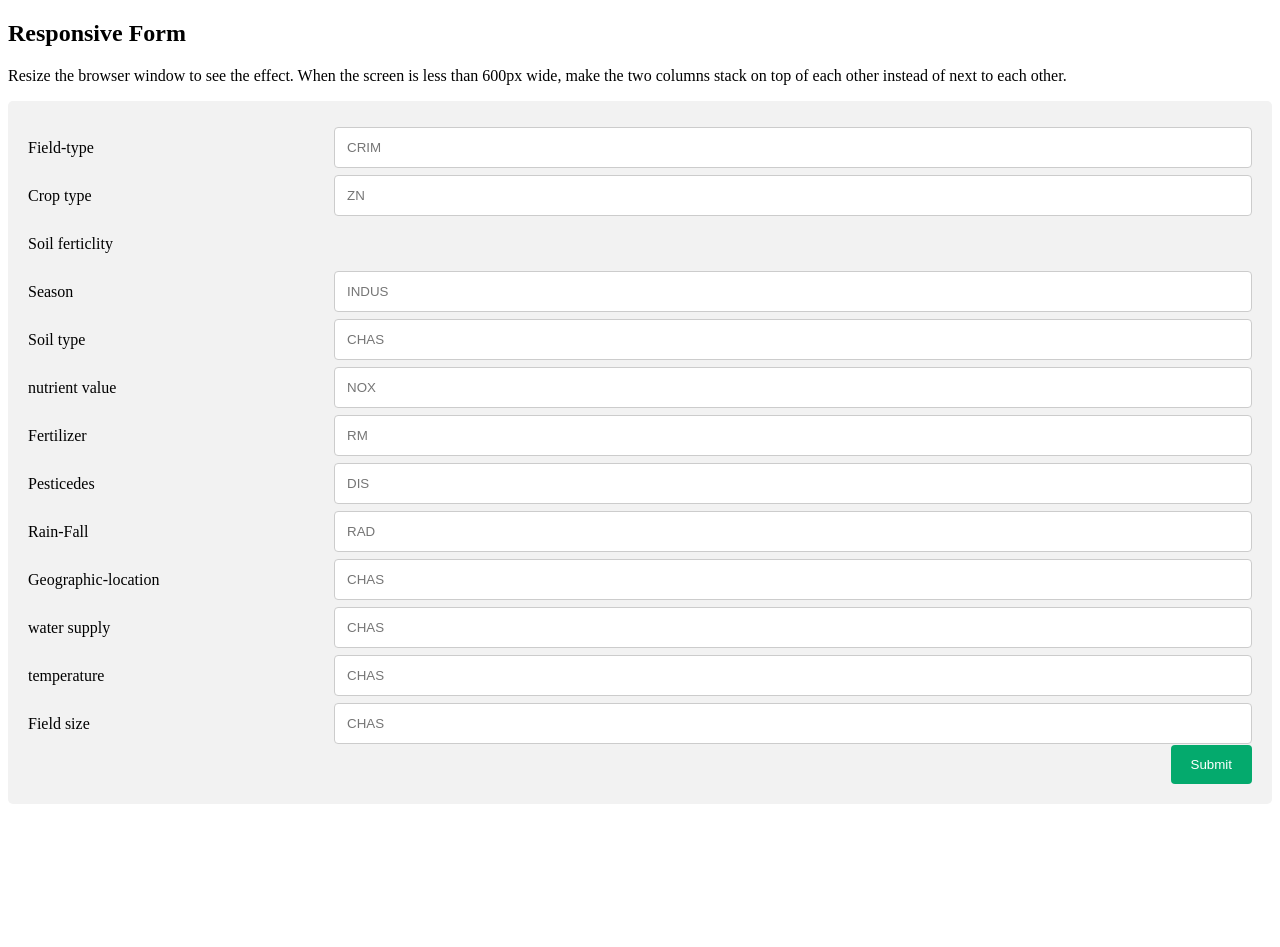
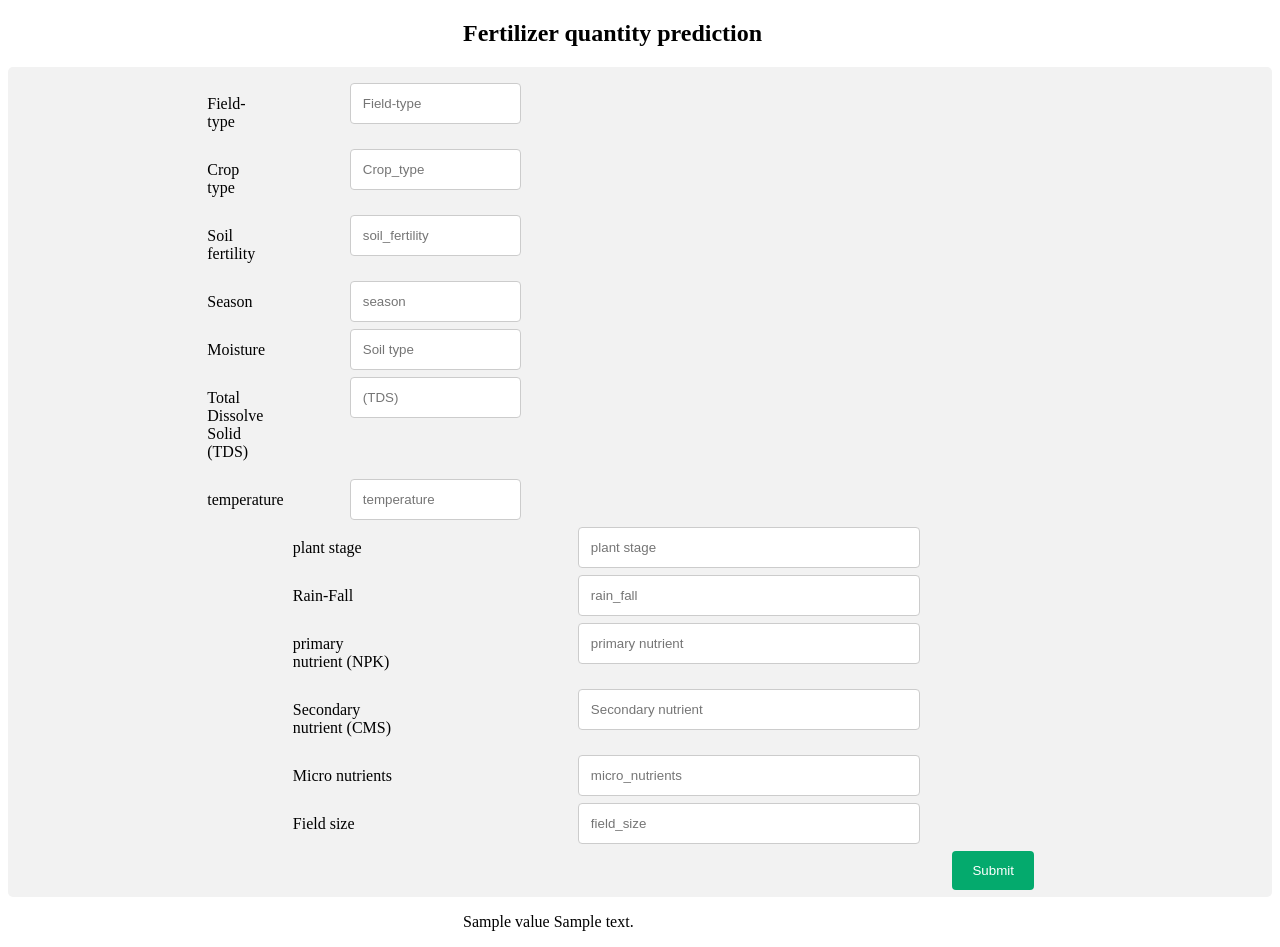
Before and after one commit to lithu-lithish/bostonmlregression, a Flask app: template templates/dem.html in a window 1280 px wide. Before the commit the page ends 804 px from the top, so only its background shows below. Run offline with Flask 2, Linux system fonts and the light colour scheme; the template is opened without the code that fills it: most values are stand-ins (such as "Sample title", 1, 10 or a date in 2020); parts of the project's set-up code (start-up, migrations or seed data) failed here and were passed over.

Commit message:
the final commit

```diff
--- a/templates/dem.html
+++ b/templates/dem.html
@@ -1,7 +1,28 @@
 <!DOCTYPE html>
 <html>
   <head>
-    <meta name="viewport" content="width=device-width, initial-scale=1" />
+    <meta charset="UTF-8" />
+    <title>ML API</title>
+    <link
+      href="https://fonts.googleapis.com/css?family=Pacifico"
+      rel="stylesheet"
+      type="text/css"
+    />
+    <link
+      href="https://fonts.googleapis.com/css?family=Arimo"
+      rel="stylesheet"
+      type="text/css"
+    />
+    <link
+      href="https://fonts.googleapis.com/css?family=Hind:300"
+      rel="stylesheet"
+      type="text/css"
+    />
+    <link
+      href="https://fonts.googleapis.com/css?family=Open+Sans+Condensed:300"
+      rel="stylesheet"
+      type="text/css"
+    />
     <style>
       * {
         box-sizing: border-box;
@@ -39,18 +60,25 @@
       .container {
         border-radius: 5px;
         background-color: #f2f2f2;
-        padding: 20px;
+        padding: 10px;
+        padding-left: 9%;
+      }
+
+      .left {
+        margin-right: 50%;
       }
 
       .col-25 {
         float: left;
         width: 25%;
         margin-top: 6px;
+        padding-left: 15%;
       }
 
       .col-75 {
         float: left;
-        width: 75%;
+        width: 45%;
+        padding-left: 15%;
         margin-top: 6px;
       }
 
@@ -60,28 +88,45 @@
         display: table;
         clear: both;
       }
+      .head {
+        margin-left: 36%;
+      }
+
+      .sub {
+        padding-top: 0.5%;
+        padding-right: 20%;
+      }
+
+      .pred-val {
+        padding-left: 36%;
+      }
+
+      /* screen split */
 
       /* Responsive layout - when the screen is less than 600px wide, make the two columns stack on top of each other instead of next to each other */
       @media screen and (max-width: 600px) {
         .col-25,
         .col-75,
         input[type="submit"] {
-          width: 100%;
+          height: 100%;
           margin-top: 0;
+        }
+        .container {
+          height: 100%;
         }
       }
     </style>
   </head>
+
   <body>
-    <h2>Responsive Form</h2>
-    <p>
-      Resize the browser window to see the effect. When the screen is less than
-      600px wide, make the two columns stack on top of each other instead of
-      next to each other.
-    </p>
+    <div class="login">
+      <h2 class="head">Fertilizer quantity prediction</h2>
 
+      <!-- Main Input For Receiving Query to our ML -->
       <div class="container">
-      <form action="/action_page.php">
+        <form action="{{ url_for('predict')}}" method="post">
+          <!-- mm -->
+          <div class="left">
             <div class="row">
               <div class="col-25">
                 <label for="fname">Field-type</label>
@@ -90,25 +135,38 @@
                 <input
                   type="text"
                   name="CRIM"
-              placeholder="CRIM"
+                  placeholder="Field-type"
                   required="required"
                 />
               </div>
             </div>
+
             <div class="row">
               <div class="col-25">
                 <label for="lname">Crop type</label>
               </div>
               <div class="col-75">
-            <input type="text" name="ZN" placeholder="ZN" required="required" />
+                <input
+                  type="text"
+                  name="ZN"
+                  placeholder="Crop_type"
+                  required="required"
+                />
               </div>
             </div>
 
             <div class="row">
               <div class="col-25">
-            <label for="lname">Soil ferticlity</label>
+                <label for="lname">Soil fertility</label>
               </div>
-          <div class="col-75"></div>
+              <div class="col-75">
+                <input
+                  type="text"
+                  name="INDUS"
+                  placeholder="soil_fertility"
+                  required="required"
+                />
+              </div>
             </div>
 
             <div class="row">
@@ -118,8 +176,8 @@
               <div class="col-75">
                 <input
                   type="text"
-              name="INDUS"
-              placeholder="INDUS"
+                  name="CHAS"
+                  placeholder="season"
                   required="required"
                 />
               </div>
@@ -127,13 +185,13 @@
 
             <div class="row">
               <div class="col-25">
-            <label for="lname">Soil type</label>
+                <label for="lname">Moisture</label>
               </div>
               <div class="col-75">
                 <input
                   type="text"
-              name="CHAS"
-              placeholder="CHAS"
+                  name="soil_type"
+                  placeholder="Soil type"
                   required="required"
                 />
               </div>
@@ -141,13 +199,13 @@
 
             <div class="row">
               <div class="col-25">
-            <label for="lname">nutrient value</label>
+                <label for="lname">Total Dissolve Solid (TDS)</label>
               </div>
               <div class="col-75">
                 <input
                   type="text"
-              name="NOX"
-              placeholder="NOX"
+                  name="RM"
+                  placeholder="(TDS)"
                   required="required"
                 />
               </div>
@@ -155,22 +213,31 @@
 
             <div class="row">
               <div class="col-25">
-            <label for="lname">Fertilizer</label>
+                <label for="lname">temperature</label>
               </div>
               <div class="col-75">
-            <input type="text" name="RM" placeholder="RM" required="required" />
+                <input
+                  type="text"
+                  name="Age"
+                  placeholder="temperature"
+                  required="required"
+                />
+              </div>
             </div>
           </div>
 
+          <!-- mm -->
+
+          <div class="right">
             <div class="row">
               <div class="col-25">
-            <label for="lname">Pesticedes</label>
+                <label for="lname">plant stage</label>
               </div>
               <div class="col-75">
                 <input
                   type="text"
                   name="DIS"
-              placeholder="DIS"
+                  placeholder="plant stage"
                   required="required"
                 />
               </div>
@@ -184,7 +251,7 @@
                 <input
                   type="text"
                   name="RAD"
-              placeholder="RAD"
+                  placeholder="rain_fall"
                   required="required"
                 />
               </div>
@@ -192,13 +259,13 @@
 
             <div class="row">
               <div class="col-25">
-            <label for="lname">Geographic-location</label>
+                <label for="lname">primary nutrient (NPK)</label>
               </div>
               <div class="col-75">
                 <input
                   type="text"
-              name="CHAS"
-              placeholder="CHAS"
+                  name="TAX"
+                  placeholder="primary nutrient"
                   required="required"
                 />
               </div>
@@ -206,13 +273,13 @@
 
             <div class="row">
               <div class="col-25">
-            <label for="lname">water supply</label>
+                <label for="lname">Secondary nutrient (CMS)</label>
               </div>
               <div class="col-75">
                 <input
                   type="text"
-              name="CHAS"
-              placeholder="CHAS"
+                  name="PTRATIO"
+                  placeholder="Secondary nutrient"
                   required="required"
                 />
               </div>
@@ -220,13 +287,13 @@
 
             <div class="row">
               <div class="col-25">
-            <label for="lname">temperature</label>
+                <label for="lname">Micro nutrients</label>
               </div>
               <div class="col-75">
                 <input
                   type="text"
-              name="CHAS"
-              placeholder="CHAS"
+                  name="B"
+                  placeholder="micro_nutrients"
                   required="required"
                 />
               </div>
@@ -239,17 +306,26 @@
               <div class="col-75">
                 <input
                   type="text"
-              name="CHAS"
-              placeholder="CHAS"
+                  name="LSTAT"
+                  placeholder="field_size"
                   required="required"
                 />
               </div>
             </div>
+          </div>
 
-        <div class="row">
+          <!-- <button type="submit" class="btn btn-primary btn-block btn-large">
+          Predict
+        </button> -->
+          <div class="sub">
             <input type="submit" value="Submit" />
           </div>
         </form>
+
+        <br />
+        <br />
       </div>
+    </div>
+    <p class="pred-val">{{value}} {{prediction_text}}</p>
   </body>
 </html>
```
Also changed, not shown: templates/home.html (+35 -4 lines). Lines whose indentation alone changed are shown as unchanged.
